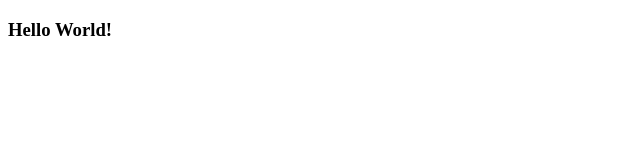
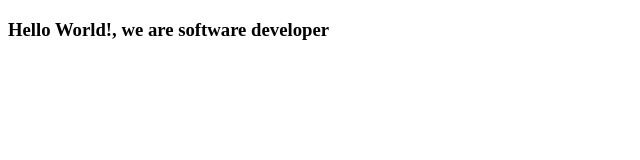
Before and after one commit to koriciza/koricizaANDAidan, a plain HTML site: page index.html in a window 1280 px wide. Shown: the whole page, without its empty margins (0-640 px from the left). Drawn offline with Linux system fonts and the light colour scheme.

Commit message:
software developer

```diff
--- a/index.html
+++ b/index.html
@@ -7,7 +7,7 @@
   </head>
 
   <body>
-    <h3>Hello World!</h3>
+    <h3>Hello World!, we are software developer</h3>
     <script src="https://cdn.freecodecamp.org/testable-projects-fcc/v1/bundle.js"></script>
     <script  src="js/index.js"></script>
   </body>
```
